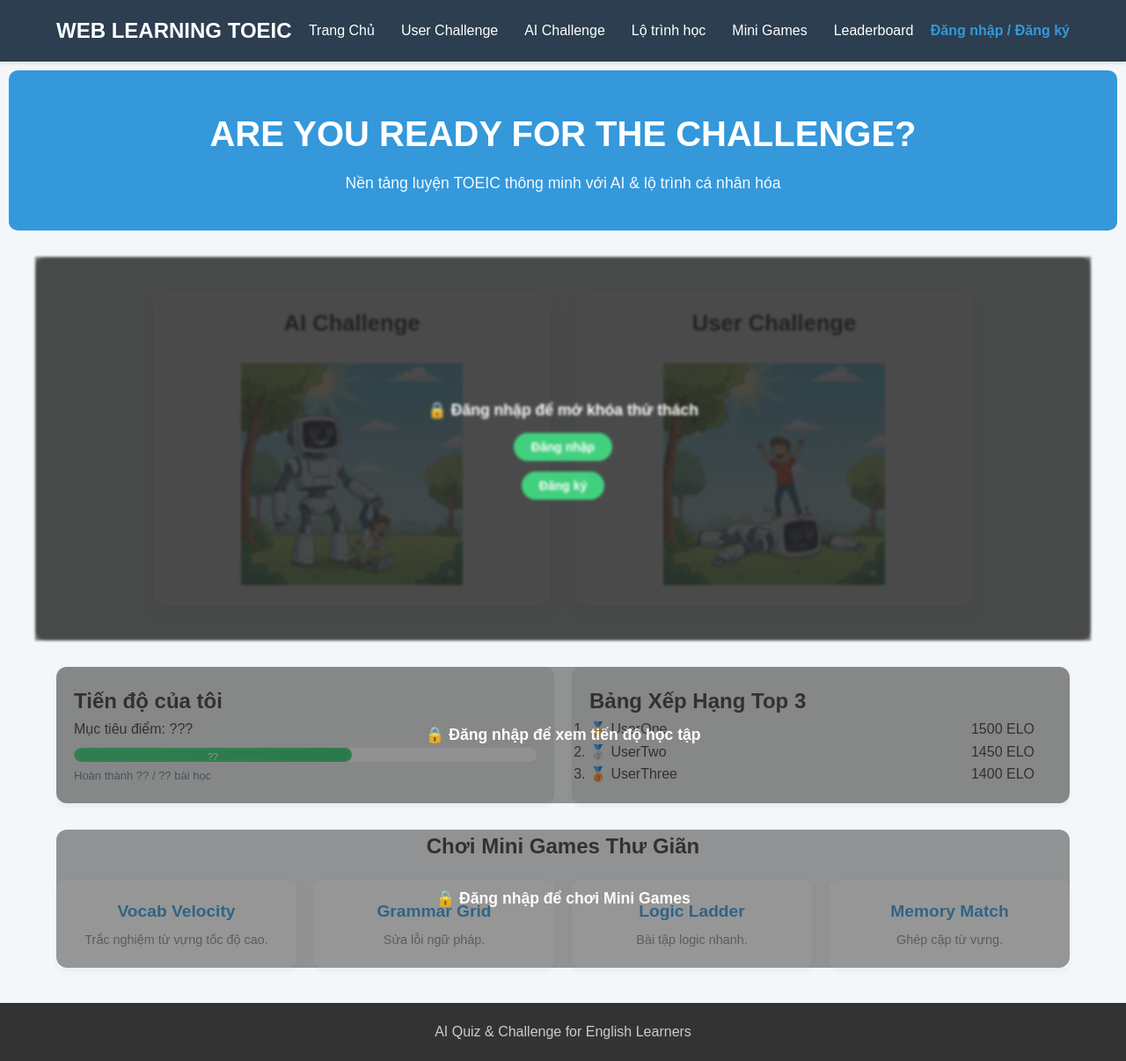
After one commit to LeDaiNhan-23130215/ChatAppDjango, a Django app: page /welcome/ in a window 1280 px wide. The commit adds this page. Shown: the whole page at 88% size. Run offline with Django 5.2, Linux system fonts and the light colour scheme; parts of the project's set-up code (start-up, migrations or seed data) failed here and were passed over.

Commit message:
UPDATE: cap nhat luong thuc thi tu public_home cho guess sang main_home cho user

```diff
--- a/quizAiChallenge/core/static/css/home.css
+++ b/quizAiChallenge/core/static/css/home.css
@@ -333,3 +333,20 @@ li{
     position: absolute;
     right: 20px;
 }
+.locked {
+    position: relative;
+    filter: blur(1.5px);
+    pointer-events: none;
+}
+
+.locked .overlay {
+    pointer-events: all;
+    position: absolute;
+    inset: 0;
+    background: rgba(0,0,0,0.6);
+    color: #fff;
+    display: flex;
+    align-items: center;
+    justify-content: center;
+    font-weight: bold;
+}
--- /dev/null
+++ b/quizAiChallenge/core/static/css/public_home.css
@@ -0,0 +1,235 @@
+/* ================= RESET ================= */
+* {
+    box-sizing: border-box;
+    margin: 0;
+    padding: 0;
+    font-family: sans-serif;
+}
+
+body {
+    background-color: #f4f7f9;
+    color: #333;
+    line-height: 1.6;
+}
+
+/* ================= HEADER ================= */
+#main-header {
+    height: 70px;
+    background-color: #2c3e50;
+    color: white;
+    padding: 15px 5%;
+    display: flex;
+    align-items: center;
+    position: sticky;
+    top: 0;
+    z-index: 1000;
+    box-shadow: 0 2px 4px rgba(0,0,0,0.1);
+}
+
+.logo {
+    font-size: 1.5em;
+    font-weight: bold;
+    margin-right: auto;
+}
+
+.main-nav ul {
+    list-style: none;
+    display: flex;
+}
+
+.main-nav ul li {
+    margin: 0 15px;
+}
+
+.main-nav ul li a {
+    color: white;
+    text-decoration: none;
+    font-weight: 500;
+}
+
+.main-nav ul li a:hover {
+    color: #3498db;
+}
+
+.user-controls a {
+    color: #3498db;
+    text-decoration: none;
+    font-weight: bold;
+}
+
+/* ================= HERO ================= */
+.hero-section {
+    margin: 10px;
+    border-radius: 10px;
+    background-color: #3498db;
+    color: white;
+    padding: 40px 5%;
+    text-align: center;
+    margin-bottom: 30px;
+}
+
+.hero-section h1 {
+    font-size: 2.5em;
+    margin-bottom: 10px;
+}
+
+.hero-section p {
+    font-size: 1.1em;
+    opacity: 0.95;
+}
+
+/* ================= CONTAINER ================= */
+.container {
+    width: 90%;
+    max-width: 1200px;
+    margin: 30px auto;
+    display: flex;
+    gap: 20px;
+}
+
+/* ================= CARD ================= */
+.card {
+    background-color: #e0e0e0;
+    padding: 20px;
+    border-radius: 10px;
+    flex: 1;
+}
+
+/* ================= CHALLENGE CARDS ================= */
+.challenge-cards-container {
+    display: flex;
+    justify-content: center;
+    gap: 30px;
+    padding: 40px 20px;
+}
+
+.challenge-card {
+    flex: 1;
+    max-width: 450px;
+    padding: 15px;
+    border-radius: 12px;
+    text-align: center;
+    background-color: white;
+    box-shadow: 0 10px 25px rgba(0,0,0,0.1);
+}
+
+.card-title {
+    font-size: 1.6rem;
+    font-weight: bold;
+    margin-bottom: 15px;
+}
+
+.challenge-img {
+    width: 60%;
+    margin-top: 10px;
+}
+
+/* ================= MINI GAMES ================= */
+#mini-games-preview {
+    display: block;
+}
+
+#mini-games-preview h2 {
+    text-align: center;
+    margin-bottom: 20px;
+}
+
+.mini-games-grid {
+    display: grid;
+    grid-template-columns: repeat(4, 1fr);
+    gap: 20px;
+}
+
+.game-card {
+    background-color: white;
+    padding: 20px;
+    border-radius: 8px;
+    text-align: center;
+}
+
+.game-card h3 {
+    color: #3498db;
+    margin-bottom: 5px;
+}
+
+.game-card p {
+    font-size: 0.9em;
+    color: #7f8c8d;
+}
+
+/* ================= LOCKED STATE (CORE) ================= */
+
+/* Áp cho challenge cards, dashboard, mini games */
+.locked-section,
+.locked {
+    position: relative;
+    opacity: 0.9;
+}
+
+/* Overlay nền tối */
+.locked::after,
+.locked-section::after {
+    content: "";
+    position: absolute;
+    inset: 0;
+    background: rgba(0,0,0,0.45);
+    border-radius: 12px;
+    z-index: 1;
+}
+
+/* Overlay nội dung */
+.locked .overlay,
+.locked-section .overlay {
+    position: absolute;
+    inset: 0;
+    z-index: 2;
+    display: flex;
+    flex-direction: column;
+    align-items: center;
+    justify-content: center;
+    gap: 12px;
+    color: white;
+    font-weight: bold;
+    text-align: center;
+    font-size: 1.1rem;
+}
+
+/* Nút đăng nhập / đăng ký */
+.locked .overlay a,
+.locked-section .overlay a {
+    text-decoration: none;
+}
+
+.locked .overlay button,
+.locked-section .overlay button {
+    background-color: #2ecc71;
+    border: none;
+    padding: 8px 20px;
+    border-radius: 20px;
+    font-size: 14px;
+    font-weight: bold;
+    color: white;
+    cursor: pointer;
+}
+
+.locked .overlay button:hover,
+.locked-section .overlay button:hover {
+    background-color: #27ae60;
+}
+
+/* Disable hover effect */
+.locked .challenge-card:hover,
+.locked .game-card:hover {
+    transform: none;
+    box-shadow: none;
+    cursor: not-allowed;
+}
+
+/* ================= FOOTER ================= */
+footer {
+    text-align: center;
+    padding: 20px;
+    background-color: #333;
+    color: #ccc;
+    margin-top: 40px;
+}
--- /dev/null
+++ b/quizAiChallenge/core/templates/core/public_home.html
@@ -0,0 +1,104 @@
+{% extends "core/base.html" %}
+{% load static %}
+
+{% block title %}Trang Chủ{% endblock %}
+
+{% block extra_css %}
+<link rel="stylesheet" href="{% static 'css/public_home.css' %}">
+{% endblock %}
+
+{% block content %}
+
+<!-- ================= HERO ================= -->
+<section class="hero-section">
+    <h1>ARE YOU READY FOR THE CHALLENGE?</h1>
+    <p>Nền tảng luyện TOEIC thông minh với AI & lộ trình cá nhân hóa</p>
+</section>
+
+<!-- ================= CHALLENGE CARDS (LOCKED) ================= -->
+<section class="challenge-cards-container locked">
+    <div class="overlay">
+        <p>🔒 Đăng nhập để mở khóa thử thách</p>
+        <a href="{% url 'login' %}">
+            <button>Đăng nhập</button>
+        </a>
+        <a href="{% url 'register' %}">
+            <button>Đăng ký</button>
+        </a>
+    </div>
+
+    <div class="challenge-card">
+        <h3 class="card-title">AI Challenge</h3>
+        <img class="challenge-img" src="{% static 'img/ai challenge.jpg' %}" alt="AI Challenge">
+    </div>
+
+    <div class="challenge-card">
+        <h3 class="card-title">User Challenge</h3>
+        <img class="challenge-img" src="{% static 'img/user challenge.jpg' %}" alt="User Challenge">
+    </div>
+</section>
+
+<!-- ================= DASHBOARD SUMMARY (LOCKED) ================= -->
+<section id="dashboard-summary" class="container locked-section">
+    <div class="overlay">
+        🔒 Đăng nhập để xem tiến độ học tập
+    </div>
+
+    <div class="card">
+        <h2>Tiến độ của tôi</h2>
+        <p>Mục tiêu điểm: ???</p>
+
+        <div class="progress-bar-container">
+            <div class="progress-bar" style="width: 60%;">
+                ??
+            </div>
+        </div>
+
+        <p class="progress-meta">
+            Hoàn thành ?? / ?? bài học
+        </p>
+    </div>
+
+    <div class="card">
+        <h2>Bảng Xếp Hạng Top 3</h2>
+
+        <ol>
+            <li>🥇 UserOne <span class="score">1500 ELO</span></li>
+            <li>🥈 UserTwo <span class="score">1450 ELO</span></li>
+            <li>🥉 UserThree <span class="score">1400 ELO</span></li>
+        </ol>
+    </div>
+</section>
+
+<!-- ================= MINI GAMES (LOCKED) ================= -->
+<section id="mini-games-preview" class="container locked-section">
+    <div class="overlay">
+        🔒 Đăng nhập để chơi Mini Games
+    </div>
+
+    <h2>Chơi Mini Games Thư Giãn</h2>
+
+    <div class="mini-games-grid">
+        <div class="game-card">
+            <h3>Vocab Velocity</h3>
+            <p>Trắc nghiệm từ vựng tốc độ cao.</p>
+        </div>
+
+        <div class="game-card">
+            <h3>Grammar Grid</h3>
+            <p>Sửa lỗi ngữ pháp.</p>
+        </div>
+
+        <div class="game-card">
+            <h3>Logic Ladder</h3>
+            <p>Bài tập logic nhanh.</p>
+        </div>
+
+        <div class="game-card">
+            <h3>Memory Match</h3>
+            <p>Ghép cặp từ vựng.</p>
+        </div>
+    </div>
+</section>
+
+{% endblock %}
--- a/quizAiChallenge/core/views.py
+++ b/quizAiChallenge/core/views.py
@@ -1,12 +1,14 @@
-from django.shortcuts import render
+from django.shortcuts import render, redirect
 from django.contrib.auth.decorators import login_required
 from learning_path.models import LearningPath
 from entrance_test.models import EntranceTestResult
 from leaderboard.services import get_top_users
 # Create your views here.
+def public_home(request):
+    return render(request, "core/public_home.html")
+
 @login_required
 def homepage(request):
-    """Trang chủ chính của web"""
     user = request.user
 
     path = (
@@ -16,11 +18,15 @@ def homepage(request):
         .first()
     )
 
-    top_users = get_top_users(3)
-
     context = {
         "path": path,
         "progress": path.get_progress_percent() if path else 0,
-        "top_users": top_users,
+        "top_users": get_top_users(3),
     }
+
     return render(request, "core/home.html", context)
+
+def root_redirect(request):
+    if request.user.is_authenticated:
+        return redirect('homepage')
+    return redirect('public-home')
--- a/quizAiChallenge/quizAiChallenge/urls.py
+++ b/quizAiChallenge/quizAiChallenge/urls.py
@@ -24,8 +24,14 @@ urlpatterns = [
     #Trang Admin
     path('admin/', admin.site.urls),
 
-    # Trang chủ chính
-    path('', core_views.homepage, name='homepage'),
+    # ROOT
+    path('', core_views.root_redirect),
+
+    # Public
+    path('welcome/', core_views.public_home, name='public-home'),
+
+    # Private
+    path('home/', core_views.homepage, name='homepage'),
 
     # App accounts
     path('accounts/', include('accounts.urls')),
```
Also changed, not shown: quizAiChallenge/core/urls.py (added, +8 -0 lines).
